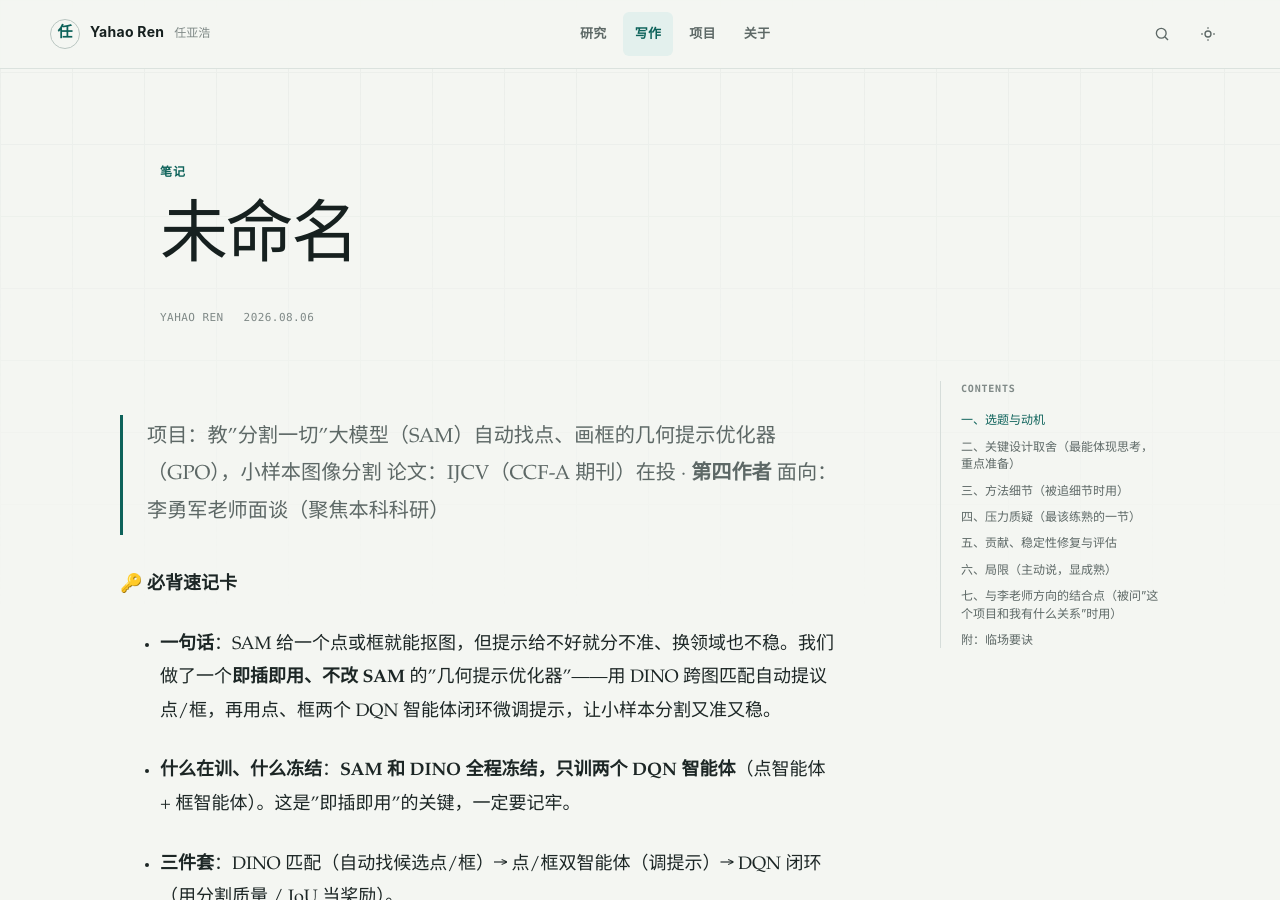
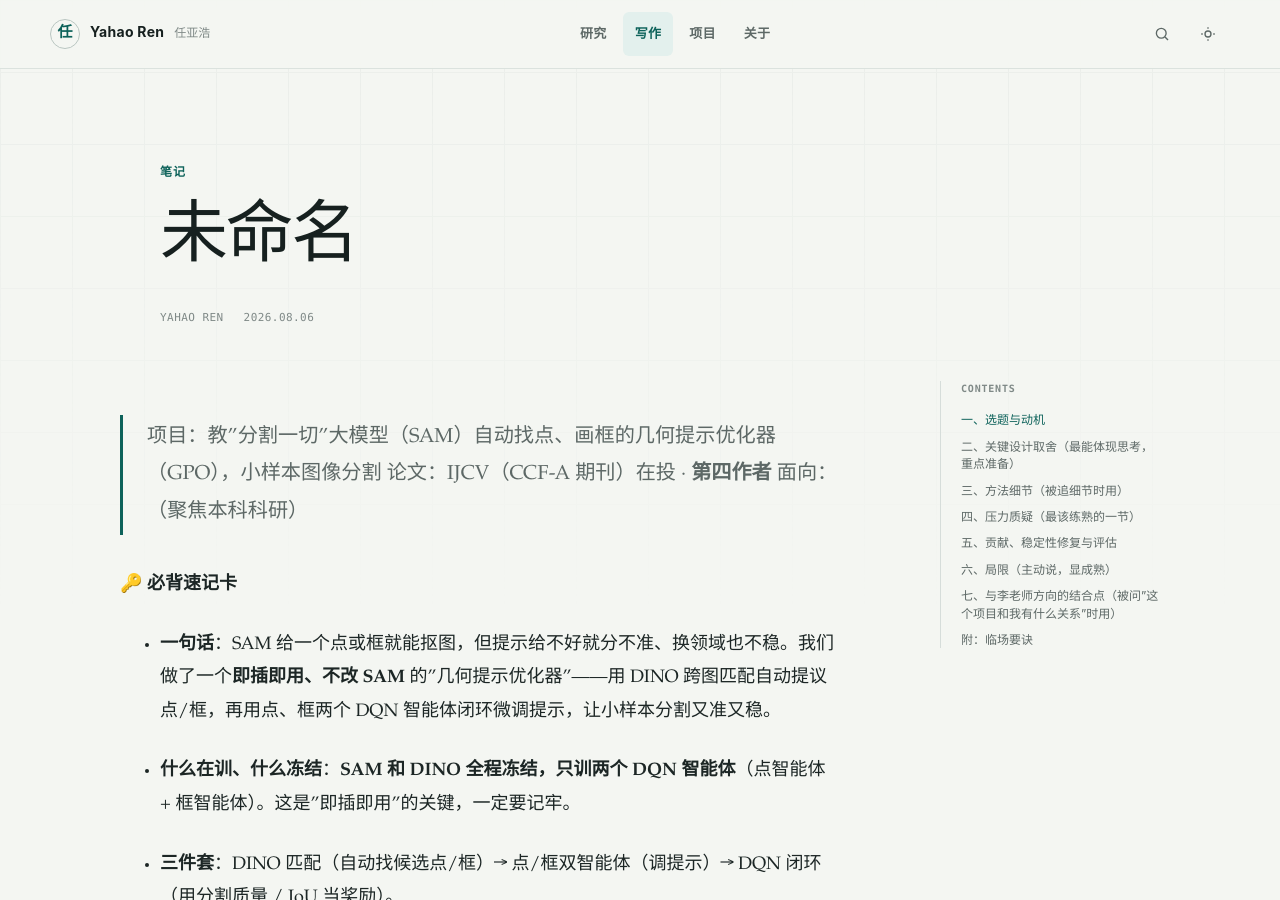
Before and after one commit to YahaoRen/yahaoren.github.io, a Jekyll site: the page built from _notes/Plug-and-Play GPO 压力面试.md, in a window 1280 px wide and 900 px high. Built offline with Jekyll 4.4.1, drawn with Linux system fonts in a browser that asks for light colours.

Commit message:
vault backup: 2026-08-06 10:20:39

```diff
--- a/_notes/Plug-and-Play GPO 压力面试.md
+++ b/_notes/Plug-and-Play GPO 压力面试.md
@@ -8,7 +8,7 @@ tags: []
 reading_time: ""
 published: true
 ---
-> 项目：教"分割一切"大模型（SAM）自动找点、画框的几何提示优化器（GPO），小样本图像分割 论文：IJCV（CCF-A 期刊）在投 · **第四作者** 面向：李勇军老师面谈（聚焦本科科研）
+> 项目：教"分割一切"大模型（SAM）自动找点、画框的几何提示优化器（GPO），小样本图像分割 论文：IJCV（CCF-A 期刊）在投 · **第四作者** 面向：（聚焦本科科研）
 
 **🔑 必背速记卡**
 
```
Also changed, not shown: _notes/baoyan整理.md (+3 -2 lines).
